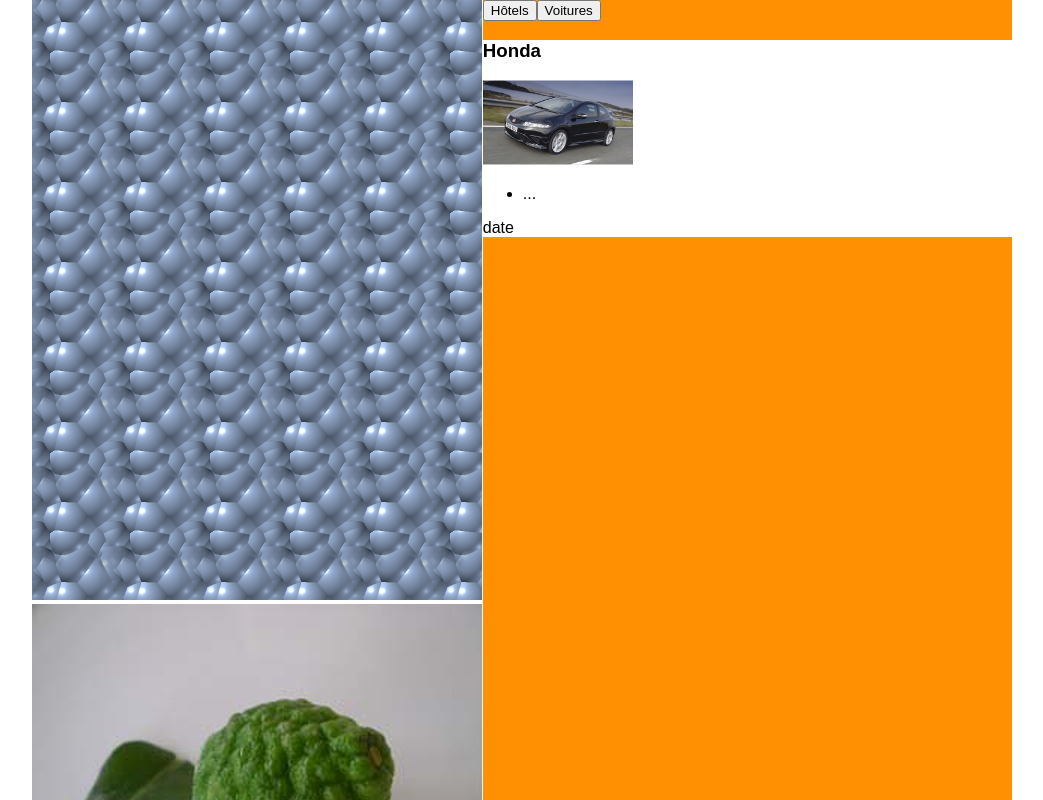
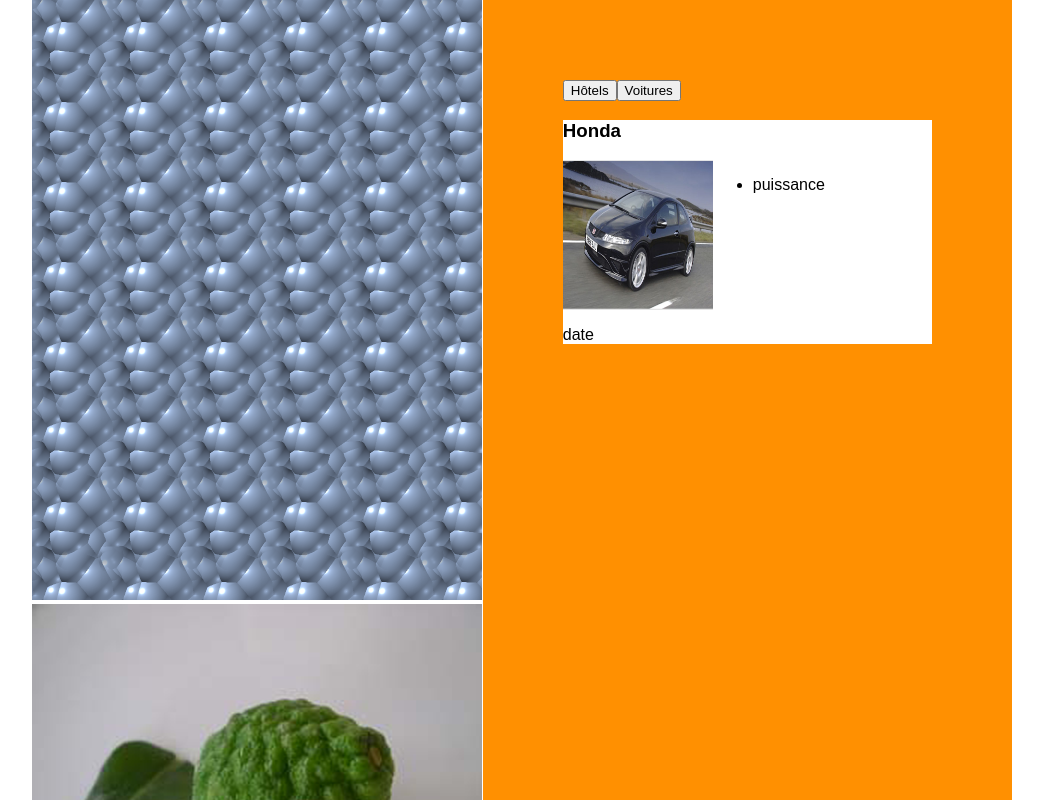
Before and after one commit to DGilian/disney, a React (Create React App) app: page / in a window 1280 px wide. Shown: the top 800 px of the page, without its empty margins (118-1161 px from the left). Built offline with nearby package versions, Linux system fonts and the light colour scheme.

Commit message:
modification css cardDetail

```diff
--- a/src/App.css
+++ b/src/App.css
@@ -1,3 +1,7 @@
+html{
+  font-size: 62,5%;
+}
+
 .App{
 display: flex;
 justify-content: center;
@@ -16,3 +20,7 @@ justify-content: center;
   width: 54%;
   background-color: #ff9001;
 }
+
+.containerList{
+  margin: 5rem;
+}
--- a/src/App.js
+++ b/src/App.js
@@ -16,9 +16,11 @@ class App extends Component {
             <p>hello world</p>
           </section>
           <section className ="listContent">
-            <button>Hôtels</button>
-            <button>Voitures</button>
-            <CardDetail/>
+            <div className = "containerList">
+              <button>Hôtels</button>
+              <button>Voitures</button>
+              <CardDetail/>
+            </div>
           </section>
         </div>
       </main>
--- a/src/components/CardDetail.js
+++ b/src/components/CardDetail.js
@@ -7,10 +7,12 @@ export default class CardDetail extends Component {
     return (
       <article>
         <h3>Honda</h3>
-        <img className="img" src={imageCar}/>
-        <ul>
-          <li>...</li>
-        </ul>
+        <div className="content">
+          <img className="img" src={imageCar}/>
+          <ul>
+            <li>puissance</li>
+          </ul>
+        </div>
         <p>date</p>
       </article>
     )
--- a/src/components/cardDetail.css
+++ b/src/components/cardDetail.css
@@ -1,7 +1,11 @@
 article{
     background-color: white;
+    font-size: 1,5rem;
 }
-
+.content{
+    display: flex;
+    height: 150px;
+}
 .img{
     width: 150px;
 }
```
